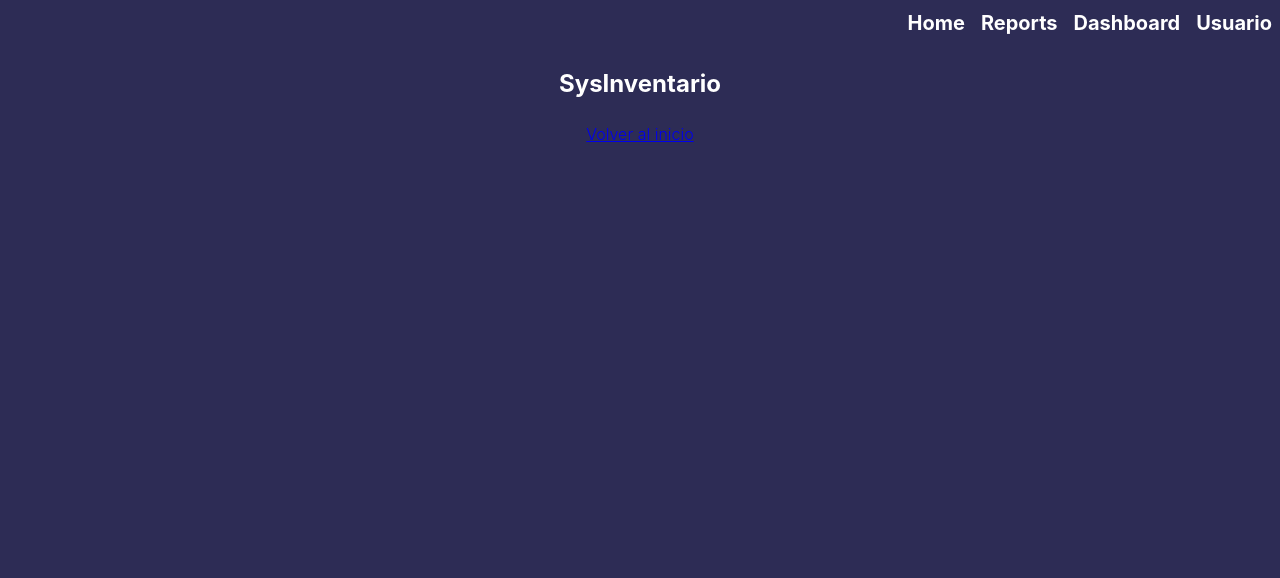
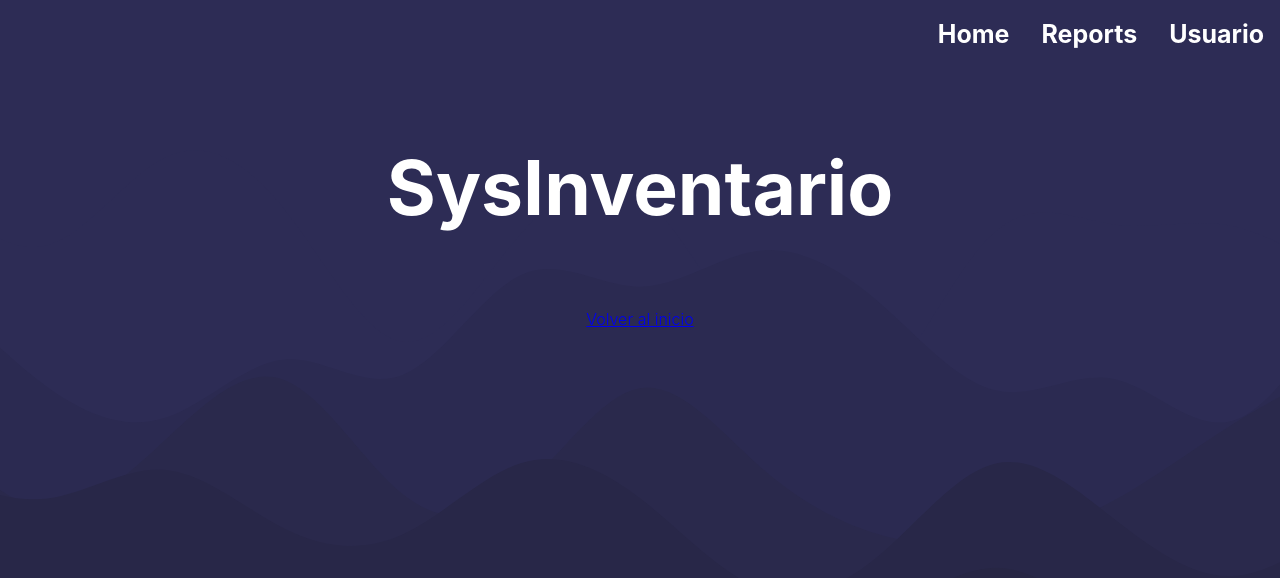
Before and after one commit to JhonMarchena/SysInventario, a React (Vite) app in the folder SysInventario/: page /HomePage in a window 1280 px wide. Shown: the top 578 px of the page. Built offline with nearby package versions, Linux system fonts and the light colour scheme.

Commit message:
Cambios de diseño Login y Homepage

```diff
--- a/SysInventario/src/components/navbar.jsx
+++ b/SysInventario/src/components/navbar.jsx
@@ -7,7 +7,6 @@ function Navbar() {
     <header className="nav">
       <h1 id="letternv">Home</h1>
       <h1 id="letternv">Reports</h1>
-      <h1 id="letternv">Dashboard</h1>
       <h1 id="letternv">Usuario</h1>
     </header>
     </>
--- a/SysInventario/src/pages/HomePage.jsx
+++ b/SysInventario/src/pages/HomePage.jsx
@@ -7,11 +7,11 @@ import '../styles/homepage.css';
 
 function HomePage(){
   return (
-    <>
+    <div className="BodyHP">
     <Navbar/>
     <MainHp/>
     <Link to="/">Volver al inicio</Link>
-    </>
+    </div>
   )
 }
 
--- a/SysInventario/src/styles/Login.css
+++ b/SysInventario/src/styles/Login.css
@@ -13,7 +13,9 @@
     align-items: center;
     width: 100%;
     height: 100%;
-    background-image: linear-gradient(to bottom right, var(--alt-color), var(--font-color));
+    background-image: url("../assets/blob-scene-haikei.svg");
+    background-size: cover;
+    background-position: center center;
 }
 
 .formulario{
@@ -37,8 +39,13 @@
 .inputs {
     display: flex;
     flex-direction: column;
+    padding-right: 5px;
     margin-bottom: 1rem;
     padding: 0.1rem;
+}
+
+.inputs input {
+padding-left: 5px;
 }
 
 .links {
--- a/SysInventario/src/styles/homepage.css
+++ b/SysInventario/src/styles/homepage.css
@@ -3,18 +3,31 @@
     position: relative;
     display: flex;
     flex-direction: row;
-    justify-content: flex-end;
-    align-items: center;
+    justify-content: end;
 }
 
 #letternv {
     display: flex;
-    margin: 0.5rem;
+    margin: 1.0rem;
     color: var(--colorfont2);
     font-family: var(--stylefont1);
-    font-size: 20px;
+    font-size: 25px;
 }
 
 .fontmain{
+    display: flex;
+    flex-direction: column;
     color: var(--colorfont2);
+    font-size: 50px;
+    justify-content: center;
+    align-items: center;
+    margin: 0px;
 }
+
+.BodyHP {
+    background-image: url("../assets/layered-waves-haikei.svg");
+    background-size: cover;
+    height: 100dvh;
+    width: 100dvw;
+    background-position: center center;
+}
```
Also changed, not shown: SysInventario/src/assets/blob-scene-haikei.svg (added), SysInventario/src/assets/layered-waves-haikei.svg (added).
